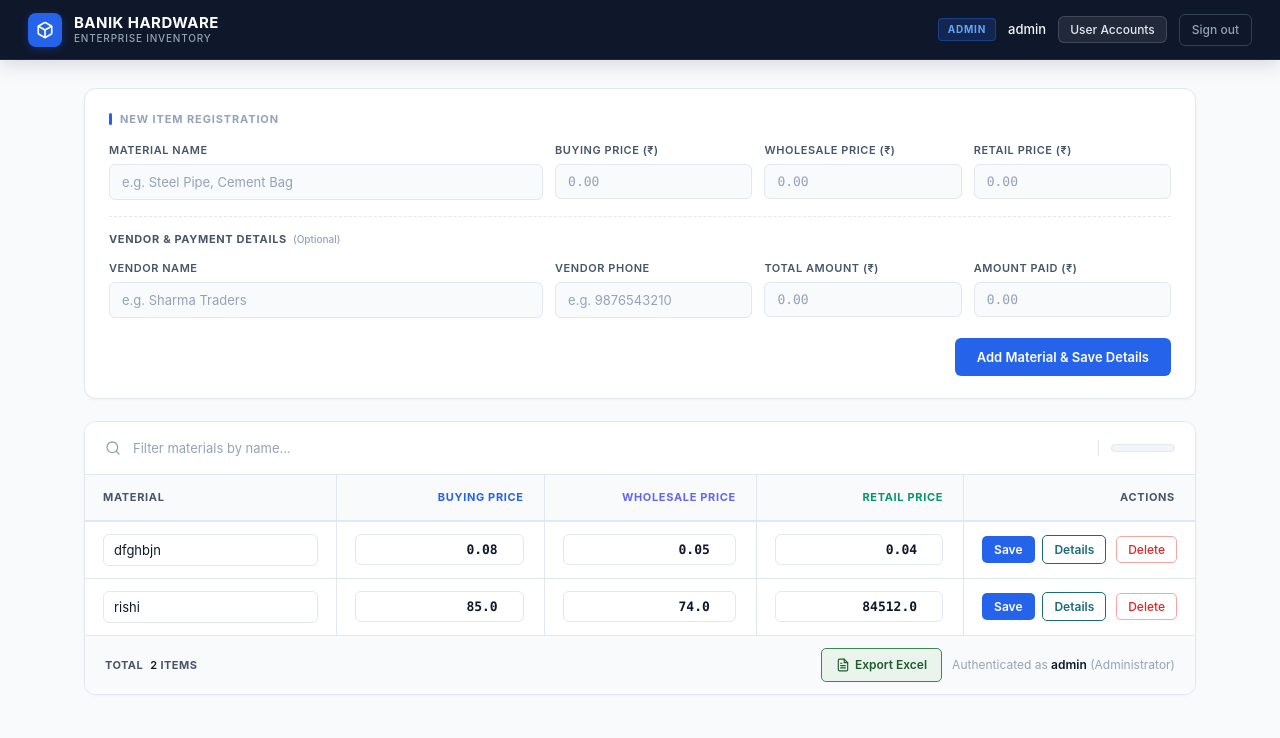
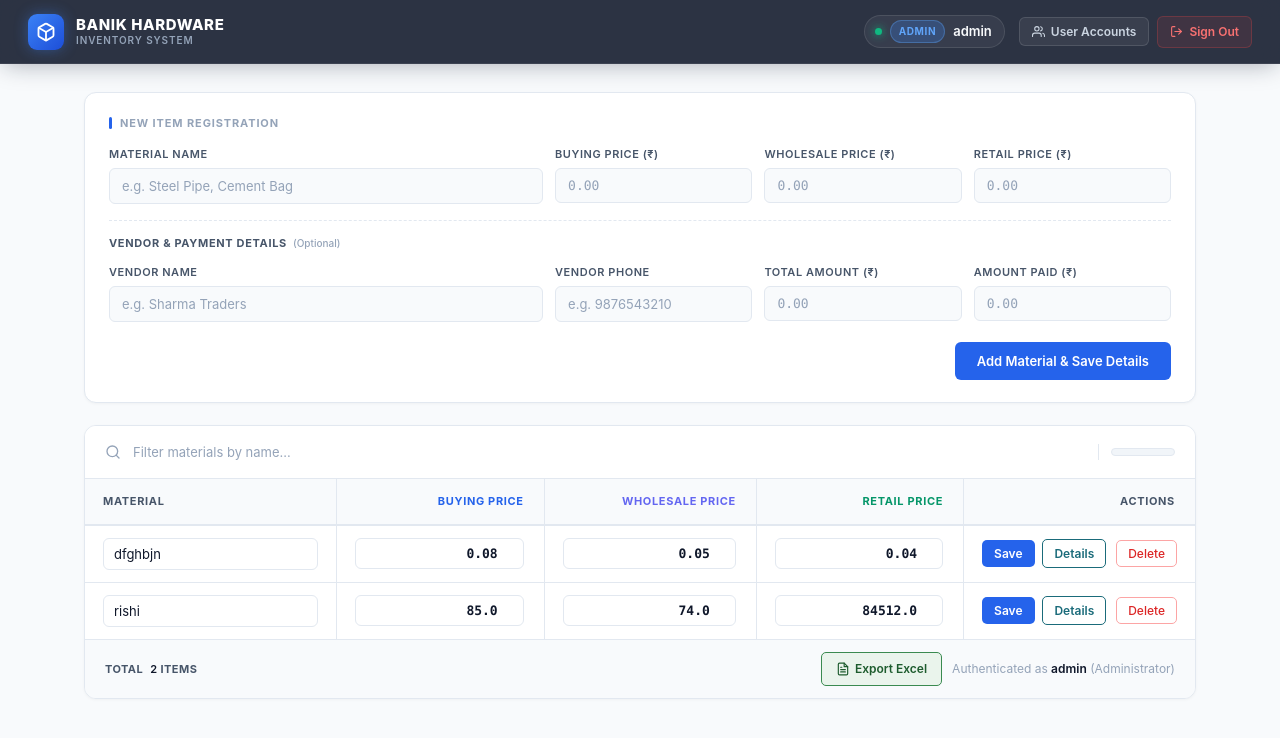
Before and after one commit to Lolimancer-07/inventory_management, a Flask app: page / in a window 1280 px wide. Shown: the top 738 px of the page. Run offline with Flask 3, Linux system fonts and the light colour scheme; a user stored in the database is signed in; parts of the project's set-up code (start-up, migrations or seed data) failed here and were passed over; some libraries are stand-ins or nearby versions.

Commit message:
style: modernize topbar header with glassmorphism, user profile pill, and icons

```diff
--- a/inventory_app/static/style.css
+++ b/inventory_app/static/style.css
@@ -49,9 +49,12 @@ body {
 }
 
 /* ── Top Navigation Bar ────────────────────────────────────── */
+/* ── Top Navigation Bar ────────────────────────────────────── */
 .topbar {
-  background: var(--nav);
-  height: 60px;
+  background: rgba(15, 23, 42, 0.88);
+  backdrop-filter: blur(12px);
+  -webkit-backdrop-filter: blur(12px);
+  height: 64px;
   padding: 0 28px;
   display: flex;
   align-items: center;
@@ -59,92 +62,130 @@ body {
   position: sticky;
   top: 0;
   z-index: 200;
-  border-bottom: 1px solid rgba(255,255,255,0.08);
-  box-shadow: 0 4px 20px rgba(15,23,42,0.15);
+  border-bottom: 1px solid rgba(255, 255, 255, 0.08);
+  box-shadow: 0 4px 24px -4px rgba(15, 23, 42, 0.35);
 }
 
 .brand { display: flex; align-items: center; gap: 12px; text-decoration: none; }
 
 .brand-logo-mark {
-  width: 34px;
-  height: 34px;
-  background: var(--accent);
+  width: 36px;
+  height: 36px;
+  background: linear-gradient(135deg, #3b82f6 0%, #1d4ed8 100%);
   color: #ffffff;
-  border-radius: 8px;
+  border-radius: 9px;
   display: grid;
   place-items: center;
-  box-shadow: 0 2px 8px rgba(37,99,235,0.3);
+  box-shadow: 0 0 14px rgba(59, 130, 246, 0.4);
   flex-shrink: 0;
+  transition: transform 0.2s ease, box-shadow 0.2s ease;
+}
+.brand-logo-mark:hover {
+  transform: scale(1.05);
+  box-shadow: 0 0 18px rgba(59, 130, 246, 0.55);
 }
 
 .brand-name {
   color: #ffffff;
-  font-weight: 700;
+  font-weight: 800;
   font-size: 15px;
-  letter-spacing: 0.03em;
-  line-height: 1.1;
+  letter-spacing: 0.04em;
+  line-height: 1.15;
 }
 .brand-name small {
   display: block;
   font-size: 10px;
-  font-weight: 500;
-  letter-spacing: 0.08em;
+  font-weight: 600;
+  letter-spacing: 0.09em;
   text-transform: uppercase;
   color: #94a3b8;
   margin-top: 2px;
 }
 
-.who { display: flex; align-items: center; gap: 12px; }
+.who { display: flex; align-items: center; gap: 14px; }
+
+.user-pill {
+  display: flex;
+  align-items: center;
+  gap: 8px;
+  background: rgba(255, 255, 255, 0.05);
+  border: 1px solid rgba(255, 255, 255, 0.1);
+  padding: 4px 12px 4px 10px;
+  border-radius: 20px;
+}
+
+.user-avatar-dot {
+  width: 7px;
+  height: 7px;
+  border-radius: 50%;
+  background: #10b981;
+  box-shadow: 0 0 8px #10b981;
+}
 
 .badge {
   font-size: 10px;
   font-weight: 700;
-  letter-spacing: 0.08em;
+  letter-spacing: 0.06em;
   text-transform: uppercase;
-  padding: 3px 9px;
-  border-radius: 4px;
+  padding: 3px 8px;
+  border-radius: 12px;
 }
 .badge-admin {
-  background: rgba(37,99,235,0.2);
+  background: rgba(59, 130, 246, 0.25);
   color: #60a5fa;
-  border: 1px solid rgba(37,99,235,0.4);
+  border: 1px solid rgba(96, 165, 250, 0.35);
 }
 .badge-user {
-  background: rgba(255,255,255,0.08);
+  background: rgba(255, 255, 255, 0.1);
   color: #cbd5e1;
-  border: 1px solid rgba(255,255,255,0.12);
+  border: 1px solid rgba(255, 255, 255, 0.15);
 }
 
-.username { color: #f1f5f9; font-size: 13px; font-weight: 500; }
+.username { color: #f8fafc; font-size: 13px; font-weight: 600; }
+
+.topbar-actions { display: flex; align-items: center; gap: 8px; }
 
 .btn-subtle {
   font-family: var(--font);
   font-size: 12px;
-  font-weight: 500;
-  color: #e2e8f0;
-  background: rgba(255,255,255,0.08);
-  border: 1px solid rgba(255,255,255,0.15);
-  padding: 5px 11px;
+  font-weight: 600;
+  color: #cbd5e1;
+  background: rgba(255, 255, 255, 0.06);
+  border: 1px solid rgba(255, 255, 255, 0.12);
+  padding: 6px 12px;
   border-radius: 6px;
   cursor: pointer;
+  display: inline-flex;
+  align-items: center;
+  gap: 6px;
   transition: all 0.15s ease;
 }
 .btn-subtle:hover {
-  background: rgba(255,255,255,0.18);
+  background: rgba(255, 255, 255, 0.15);
   color: #ffffff;
+  border-color: rgba(255, 255, 255, 0.25);
 }
 
 .logout {
-  color: #94a3b8;
+  color: #f87171;
+  background: rgba(239, 68, 68, 0.1);
+  border: 1px solid rgba(239, 68, 68, 0.25);
   text-decoration: none;
   font-size: 12px;
-  font-weight: 500;
+  font-weight: 600;
   padding: 6px 12px;
   border-radius: 6px;
-  border: 1px solid #334155;
+  display: inline-flex;
+  align-items: center;
+  gap: 6px;
   transition: all 0.15s ease;
 }
-.logout:hover { color: #ffffff; background: #1e293b; border-color: #475569; }
+.logout:hover {
+  color: #ffffff;
+  background: #ef4444;
+  border-color: #ef4444;
+  box-shadow: 0 0 10px rgba(239, 68, 68, 0.35);
+}
 
 /* ── Container Layout ──────────────────────────────────────── */
 .wrap { max-width: 1160px; margin: 0 auto; padding: 28px 24px 48px; }
--- a/inventory_app/templates/index.html
+++ b/inventory_app/templates/index.html
@@ -20,7 +20,7 @@
   <header class="topbar">
     <div class="brand">
       <div class="brand-logo-mark">
-        <svg width="18" height="18" viewBox="0 0 24 24" fill="none" stroke="currentColor" stroke-width="2.2"
+        <svg width="20" height="20" viewBox="0 0 24 24" fill="none" stroke="currentColor" stroke-width="2.2"
           stroke-linecap="round" stroke-linejoin="round">
           <path
             d="M21 16V8a2 2 0 0 0-1-1.73l-7-4a2 2 0 0 0-2 0l-7 4A2 2 0 0 0 3 8v8a2 2 0 0 0 1 1.73l7 4a2 2 0 0 0 2 0l7-4A2 2 0 0 0 21 16z">
@@ -31,18 +31,33 @@
       </div>
       <div class="brand-name">
         BANIK HARDWARE
-        <small>Enterprise Inventory</small>
+        <small>Inventory System</small>
       </div>
     </div>
+
     <div class="who">
-      <span class="badge badge-{{ role }}">{{ 'Admin' if role == 'admin' else 'Viewer' }}</span>
-      <span class="username">{{ username }}</span>
-      {% if role == 'admin' %}
-      <button type="button" class="btn-subtle" onclick="toggleUsersModal()">User Accounts</button>
-      {% else %}
-      <button type="button" class="btn-subtle" onclick="togglePasswordModal()">Change Password</button>
-      {% endif %}
-      <a href="{{ url_for('logout') }}" class="logout">Sign out</a>
+      <div class="user-pill">
+        <span class="user-avatar-dot"></span>
+        <span class="badge badge-{{ role }}">{{ 'Admin' if role == 'admin' else 'Viewer' }}</span>
+        <span class="username">{{ username }}</span>
+      </div>
+      <div class="topbar-actions">
+        {% if role == 'admin' %}
+        <button type="button" class="btn-subtle" onclick="toggleUsersModal()">
+          <svg width="13" height="13" viewBox="0 0 24 24" fill="none" stroke="currentColor" stroke-width="2" stroke-linecap="round" stroke-linejoin="round"><path d="M17 21v-2a4 4 0 0 0-4-4H5a4 4 0 0 0-4 4v2"></path><circle cx="9" cy="7" r="4"></circle><path d="M23 21v-2a4 4 0 0 0-3-3.87"></path><path d="M16 3.13a4 4 0 0 1 0 7.75"></path></svg>
+          User Accounts
+        </button>
+        {% else %}
+        <button type="button" class="btn-subtle" onclick="togglePasswordModal()">
+          <svg width="13" height="13" viewBox="0 0 24 24" fill="none" stroke="currentColor" stroke-width="2" stroke-linecap="round" stroke-linejoin="round"><rect x="3" y="11" width="18" height="11" rx="2" ry="2"></rect><path d="M7 11V7a5 5 0 0 1 10 0v4"></path></svg>
+          Change Password
+        </button>
+        {% endif %}
+        <a href="{{ url_for('logout') }}" class="logout" title="Sign Out">
+          <svg width="13" height="13" viewBox="0 0 24 24" fill="none" stroke="currentColor" stroke-width="2" stroke-linecap="round" stroke-linejoin="round"><path d="M9 21H5a2 2 0 0 1-2-2V5a2 2 0 0 1 2-2h4"></path><polyline points="16 17 21 12 16 7"></polyline><line x1="21" y1="12" x2="9" y2="12"></line></svg>
+          <span>Sign Out</span>
+        </a>
+      </div>
     </div>
   </header>
 
```
